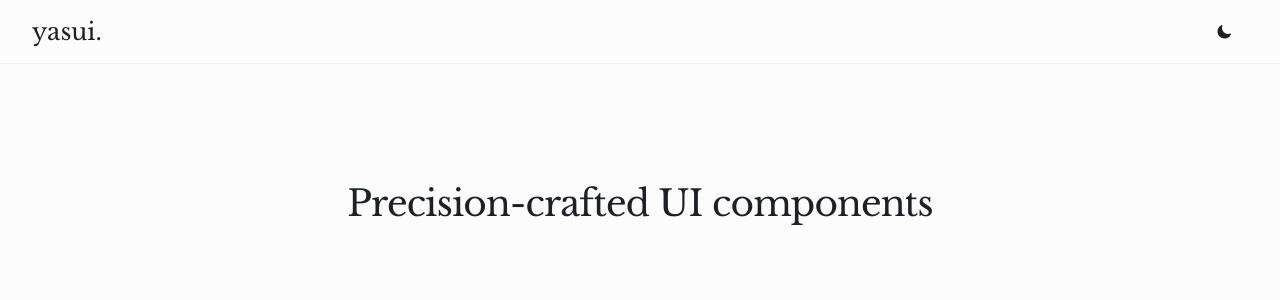
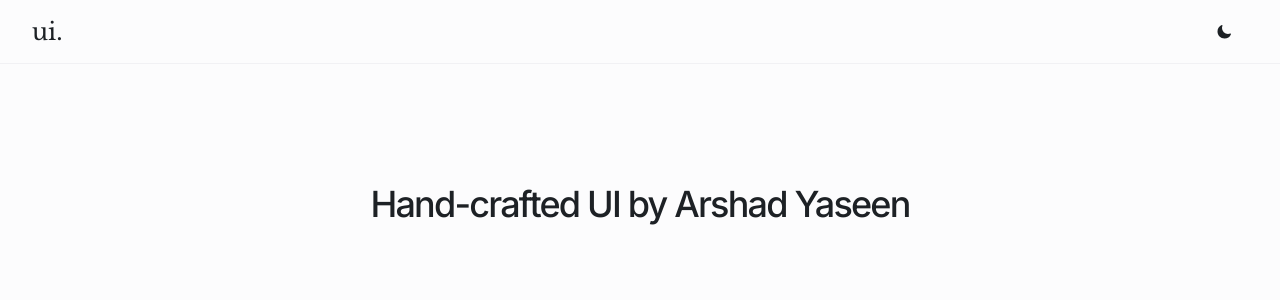
Before and after one commit to arshad-yaseen/website, a Next.js app: page / in a window 1280 px wide. Shown: the top 300 px of the page. Built offline with nearby package versions, Linux system fonts and the light colour scheme.

Commit message:
chore: update

```diff
--- a/src/app/page.tsx
+++ b/src/app/page.tsx
@@ -1,8 +1,8 @@
 export default function Home() {
   return (
     <div className="flex h-full w-full flex-col py-28 items-center">
-      <h1 className="text-4xl/14 text-center max-w-4xl font-medium font-serif tracking-tight">
-        Precision-crafted UI components
+      <h1 className="text-4xl/14 text-center max-w-4xl font-medium tracking-tighter">
+        Hand-crafted UI by Arshad Yaseen
       </h1>
       <div className="size-16"></div>
     </div>
--- a/src/components/layout/header.tsx
+++ b/src/components/layout/header.tsx
@@ -3,7 +3,7 @@ import ThemeToggle from "../providers/theme/theme-toggle";
 export default function Header() {
   return (
     <header className="flex items-center border-b border-b-neutral-300 sticky top-0 justify-between pr-6 pl-8 h-(--header-height)">
-      <h1 className="font-serif text-2xl">yasui.</h1>
+      <h1 className="font-serif text-2xl">ui.</h1>
       <ThemeToggle />
     </header>
   );
```
